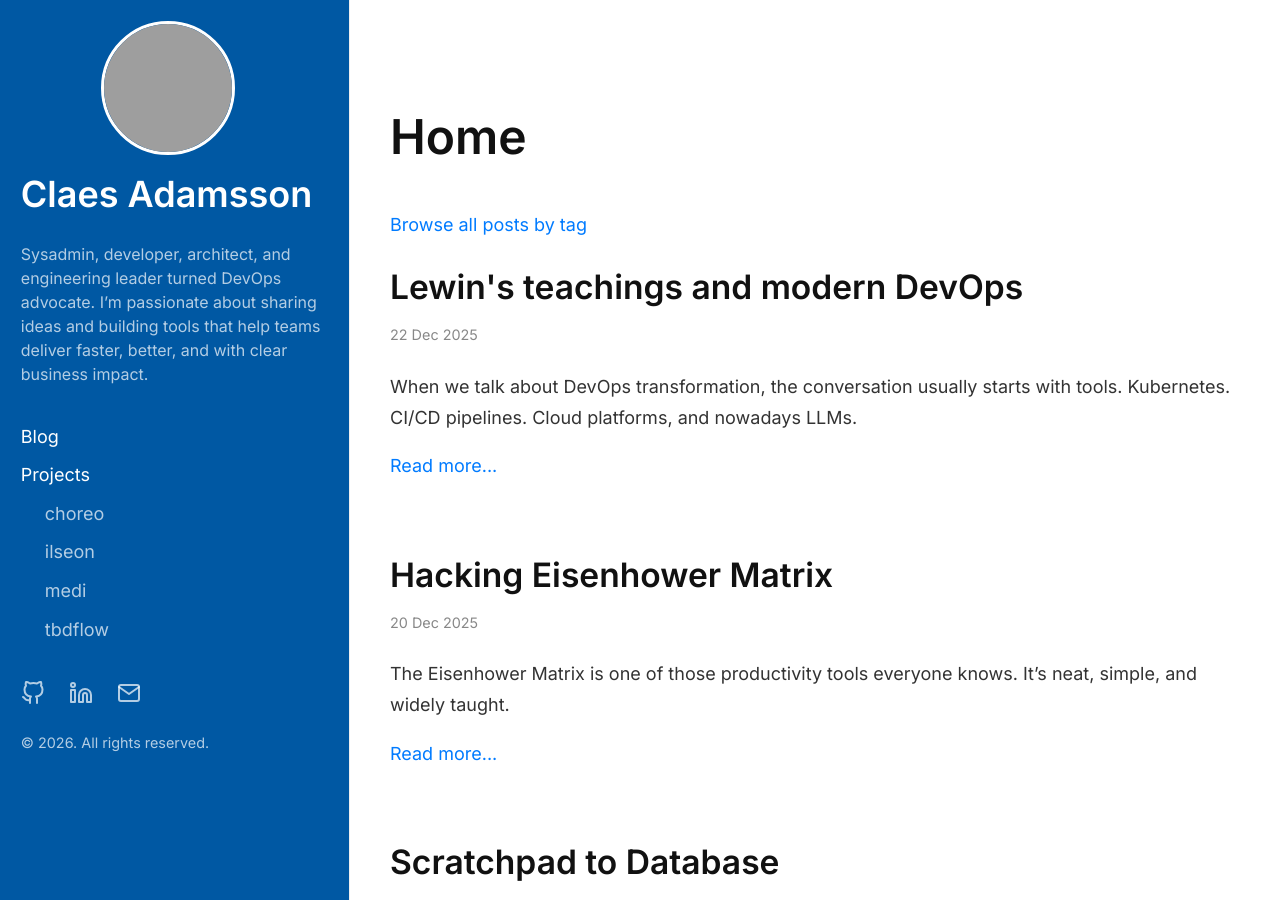
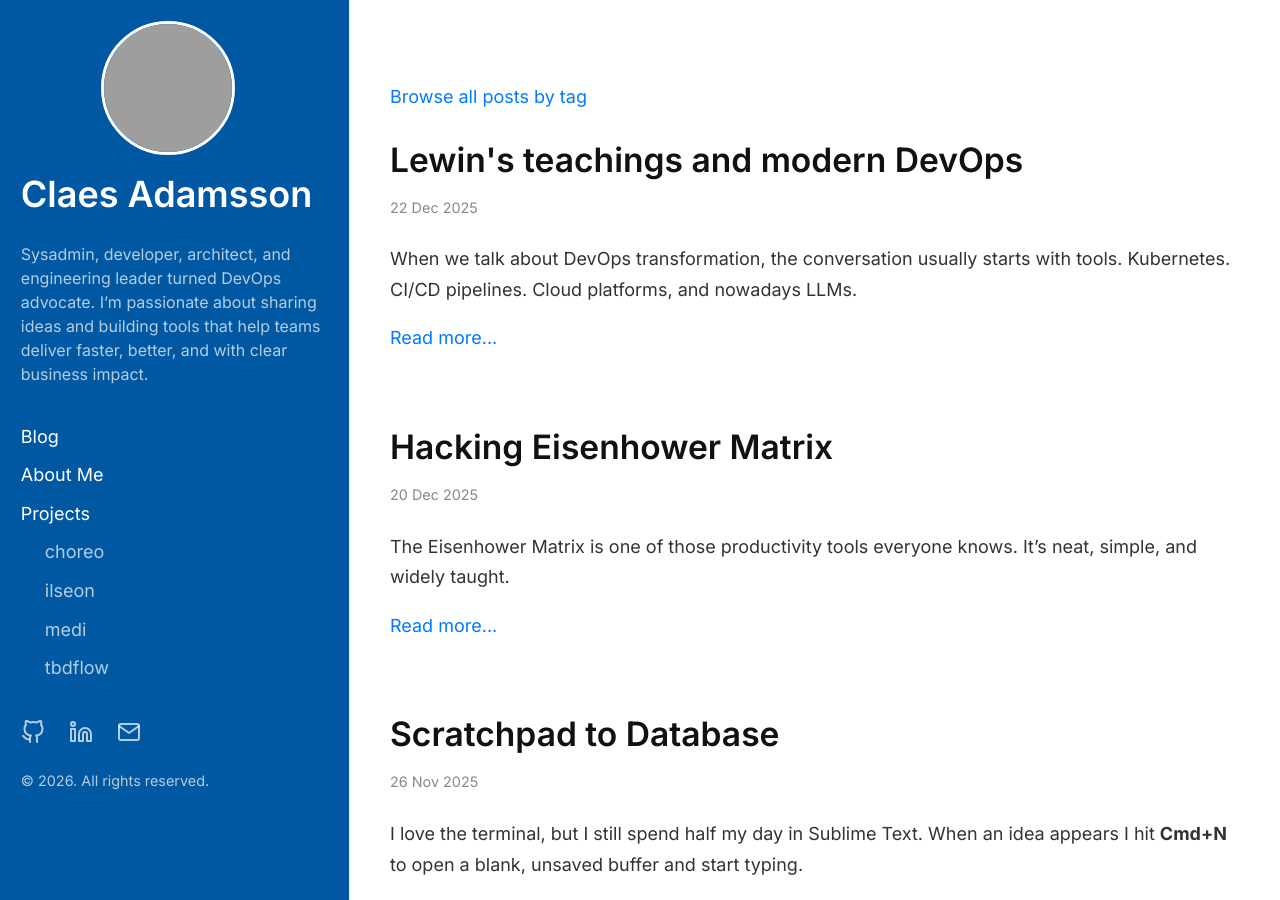
Before and after one commit to cladam/cladam.github.io, a Jekyll site: the page built from index.html, in a window 1280 px wide and 900 px high. Built offline with Jekyll 4.4.1, drawn with Linux system fonts in a browser that asks for light colours; the list of posts is cut into pages by our own code; grey boxes are pictures that could not be loaded.

Commit message:
fix: minor fixes in formatting

```diff
--- a/_includes/sidebar.html
+++ b/_includes/sidebar.html
@@ -86,7 +86,7 @@
         {% assign pages_list = site.pages | sort:"title" %}
         {% for node in pages_list %}
             {% if node.title != null %}
-                {% if node.url != "/" and node.title != "Home" and node.title != "About Me" and node.nav_exclude != true %}
+                {% if node.url != "/" and node.title != "Home" and node.nav_exclude != true %}
                     <a class="sidebar-nav-item" href="{{ node.url | relative_url }}">{{ node.title }}</a>
                 {% endif %}
             {% endif %}
--- a/_layouts/default.html
+++ b/_layouts/default.html
@@ -46,7 +46,7 @@
     <main class="main-container">
         {% include sidebar.html %}
         <div class="main-content" id="main-content">
-            {% unless page.project_id %}
+            {% unless page.project_id or node.title != "Home" or node.title != "About Me" %}
               <h1 class="page-title">{{ page.title }}</h1>
             {% endunless %}
             {{ content }}
```
